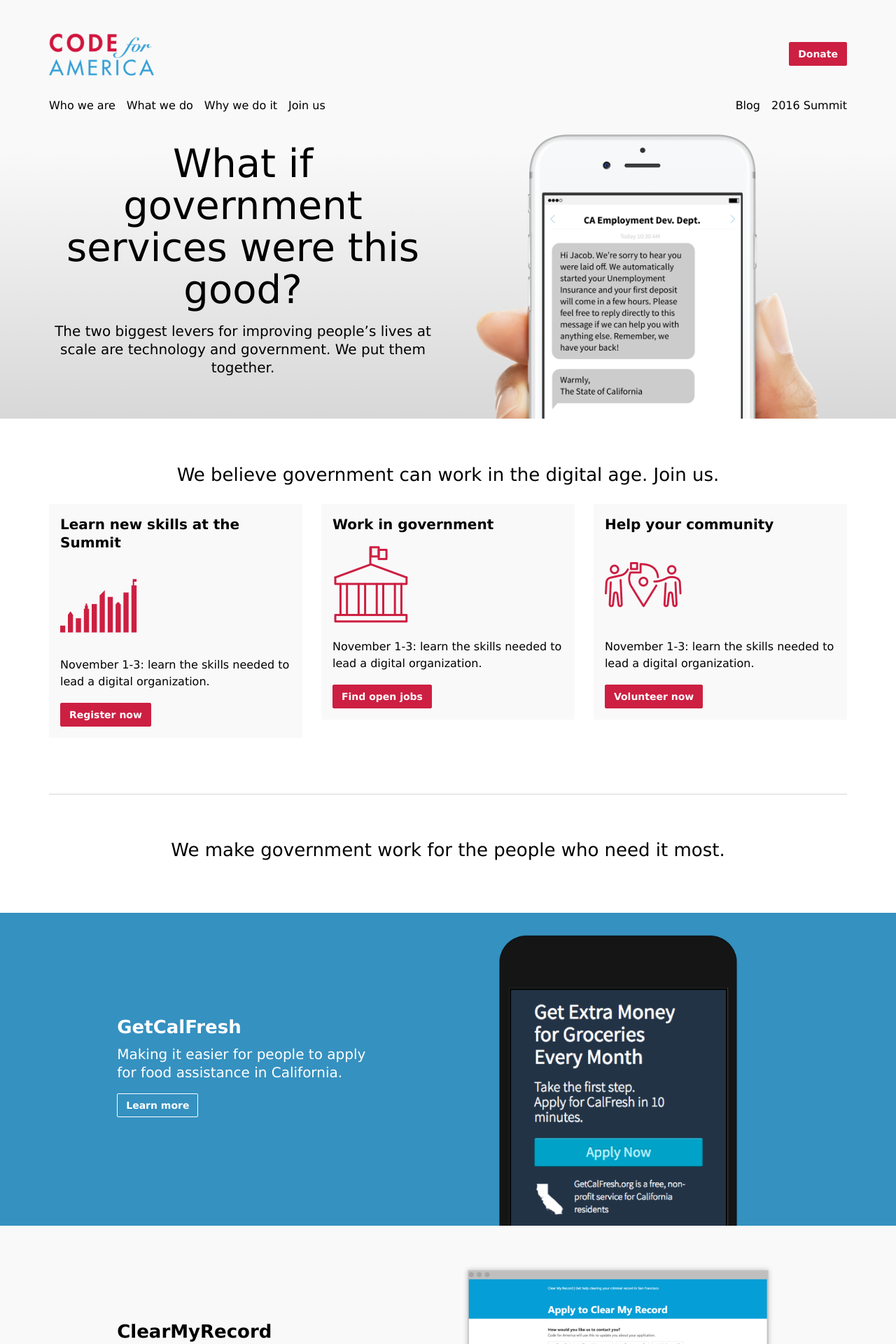
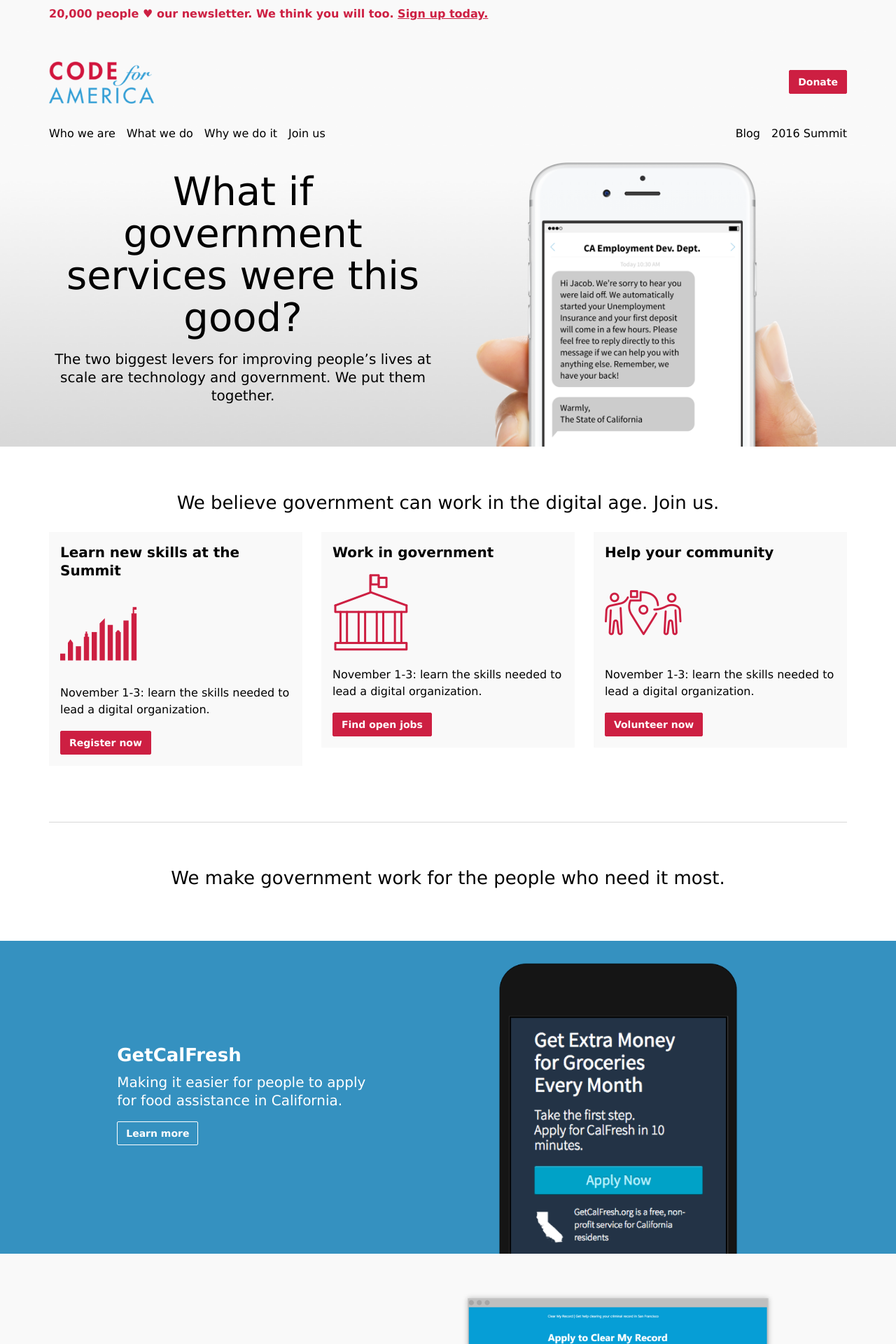
Before and after one commit to codeforamerica/style-guide, a Jekyll site: the page built from _templates/home.html, in a window 1280 px wide. Shown: the top 1920 px of the page at 70% size. Built offline with Jekyll 4.4.1, drawn with Linux system fonts in a browser that asks for light colours; nearby versions of some CDN libraries.

Commit message:
Add an alert pattern

```diff
--- a/_sass/molecules/_alert.scss
+++ b/_sass/molecules/_alert.scss
@@ -1,54 +1,51 @@
 .alert {
-  background-color: #fff;
-  padding: 1.5em $site-margins;
-  border-bottom: 6px solid $color-grey-400;
-  width: auto;
-  margin: {
-    left: -$site-margins;
-    right: -$site-margins;
+  color: white;
+  a {
+    display: block;
+    width: 100%;
+    padding: .5rem $site-margins;
+    background-color: $color-shade-gray;
+    border-bottom: 1px solid $color-light-gray;
+    color: $color-red;
+    font-weight: 600;
+    text-decoration: none;
+    // text-align: center;
   }
-  a {
-    color: $color-primary;
+  .alert-text {
+    display: block;
+    max-width: $site-max-width;
+    margin-top: 0;
+    margin-bottom: 0;
+    margin-left: auto;
+    margin-right: auto;
+    font-size: .8rem;
+    @include media($tablet-up) {
+      font-size: inherit;
+    }
   }
+  .alert-link {
+    text-decoration: underline;
+    display: block;
+    clear: left;
+    margin-top: -.3rem;
+    @include media($tablet-up) {
+      display: inline;
+      clear: none;
+      margin-top: 0;
+    }
+  }
+  // padding: 1.5em $site-margins;
+  // border-bottom: 6px solid $color-grey-400;
+  // width: auto;
+  // margin: {
+  //   left: -$site-margins;
+  //   right: -$site-margins;
+  // }
+  // a {
+  //   color: $color-primary;
+  // }
 }
 
-.alert-content {
-  max-width: $site-max-width;
-  margin: auto;
-  font-size: map-get($h3-styles, font-size);
-}
-
-.alert-title {
-  text-transform: uppercase;
-  font-weight: 700;
-  margin-right: .5em;
-}
-
-.alert-message {
-  font-weight: 400;
-}
-
-
-.danger-alert {
-  @extend .alert;
-  border-color: $color-danger;
-  .alert-title {
-    color: $color-danger;
-  }
-}
-
-.caution-alert {
-  @extend .alert;
-  border-color: $color-caution;
-  .alert-title {
-    color: $color-caution;
-  }
-}
-
-.info-alert {
-  @extend .alert;
-  border-color: $color-primary;
-  .alert-title {
-    color: $color-primary;
-  }
-}
+// .blue-bg-alert a {
+//   background-color: $color-light-gray;
+// }
--- a/_sass/templates/_home.scss
+++ b/_sass/templates/_home.scss
@@ -65,4 +65,11 @@
   .slab > h3 {
     color: $color-black;
   }
+  .alert a {
+    border-bottom: 0;
+    text-align: center;
+    @include media($tablet-up) {
+      text-align: inherit;
+    }
+  }
 }
--- a/_sass/templates/_primary-page.scss
+++ b/_sass/templates/_primary-page.scss
@@ -6,4 +6,9 @@
     margin-top: 1rem;
     margin-bottom: 1rem;
   }
+  .alert a {
+    background-color: $color-dark-blue;
+    color: white;
+    border-bottom: 0;
+  }
 }
--- a/_templates/content.html
+++ b/_templates/content.html
@@ -28,6 +28,11 @@
     <![endif]-->
 </head>
 <body class="template-content">
+  <div class="alert blue-bg-alert">
+    <a href="#">
+      <p class="alert-text">20,000 people ♥︎ our newsletter. We think you will too. <span class="alert-link">Sign up today.</span></p>
+    </a>
+  </div>
   <!-- Header goes here -->
   <header class="global-header" role="banner">
     <div class="grid-box">
--- a/_templates/home.html
+++ b/_templates/home.html
@@ -28,6 +28,11 @@
     <![endif]-->
 </head>
 <body class="template-home">
+  <div class="alert blue-bg-alert">
+    <a href="#">
+      <p class="alert-text">20,000 people ♥︎ our newsletter. We think you will too. <span class="alert-link">Sign up today.</span></p>
+    </a>
+  </div>
   <section class="home-hero" style="background-image:url('/media/images/hero-bg.png')">
     <header class="global-header home-hero-header" role="banner">
       <div class="grid-box">
--- a/_templates/primary-page.html
+++ b/_templates/primary-page.html
@@ -28,6 +28,11 @@
     <![endif]-->
 </head>
 <body class="template-primary-page">
+  <div class="alert blue-bg-alert">
+    <a href="#">
+      <p class="alert-text">20,000 people ♥︎ our newsletter. We think you will too. <span class="alert-link">Sign up today.</span></p>
+    </a>
+  </div>
   <section class="hero">
     <header class="global-header reverse-global-header hero-header" role="banner">
       <div class="grid-box">
```
